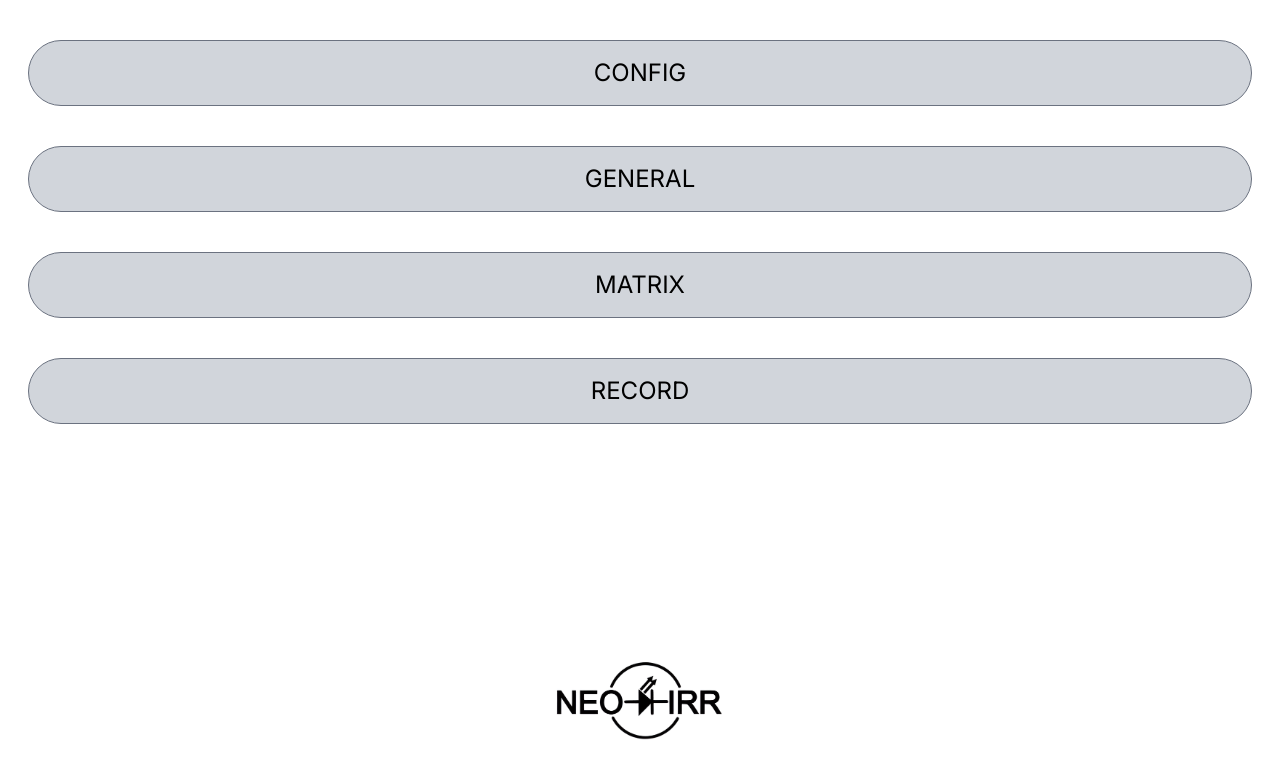
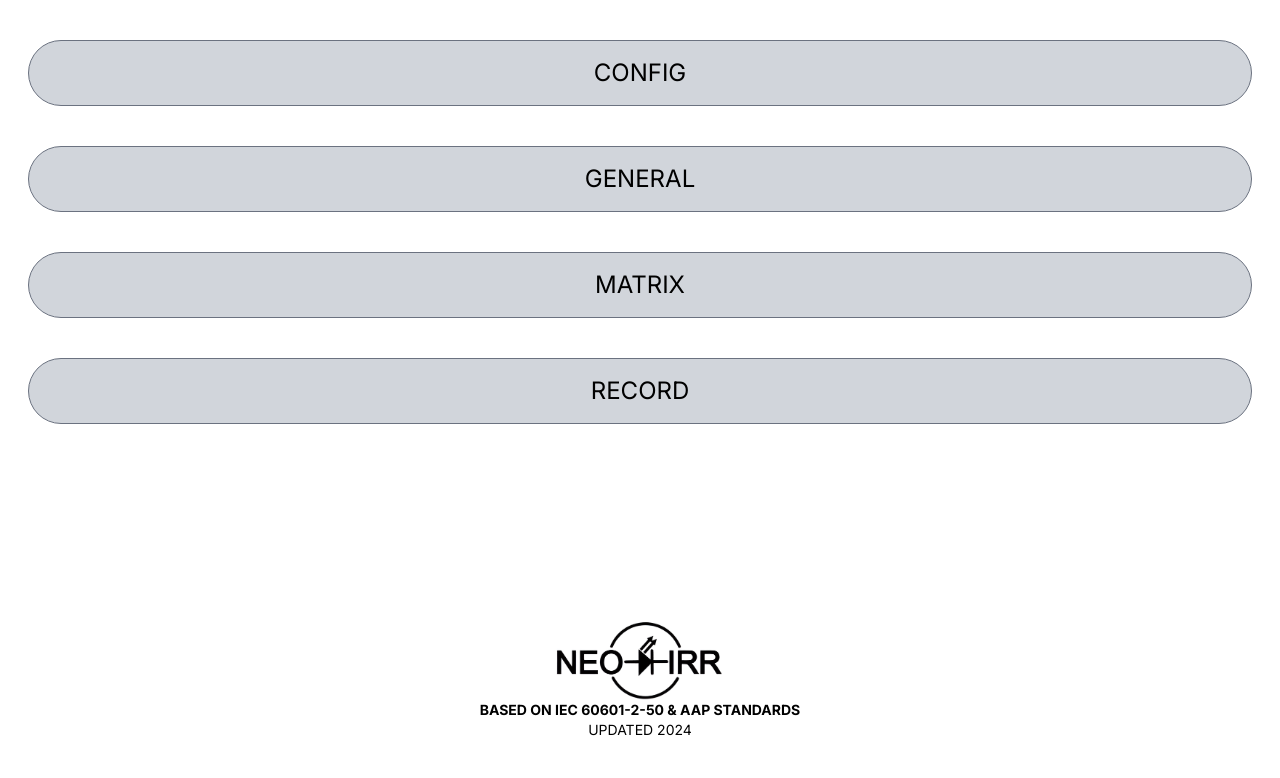
Before and after one commit to MJoDev/NeoIrr, a Next.js app: page / in a window 1280 px wide. Shown: the top 778 px of the page. Built offline with nearby package versions, Linux system fonts and the light colour scheme.

Commit message:
Footer actualización.

```diff
--- a/src/app/components/Footer/Footer.tsx
+++ b/src/app/components/Footer/Footer.tsx
@@ -3,7 +3,11 @@ import Link from "next/link";
 export default function Footer() {
     return (
         <footer className="flex w-full justify-center py-5 mx-auto mb-10 footerPage">
-            <Link href="/"><img className="w-auto h-20 size-20" src="./neoirr.png" alt="NeoIrr"/></Link>
+            <div className="grid grid-cols-1 justify-center text-center">
+                <Link className="flex justify-center" href="/"><img className="w-auto h-20 size-20" src="./neoirr.png" alt="NeoIrr"/></Link>
+                <div className="text-sm text-center font-bold">BASED ON IEC 60601-2-50 & AAP STANDARDS</div>
+                <div className="text-sm text-center">UPDATED 2024</div>
+            </div>
         </footer>
     )
 }
```
Also changed, not shown: 1 other file (tests, documents, lock files or other folders).
